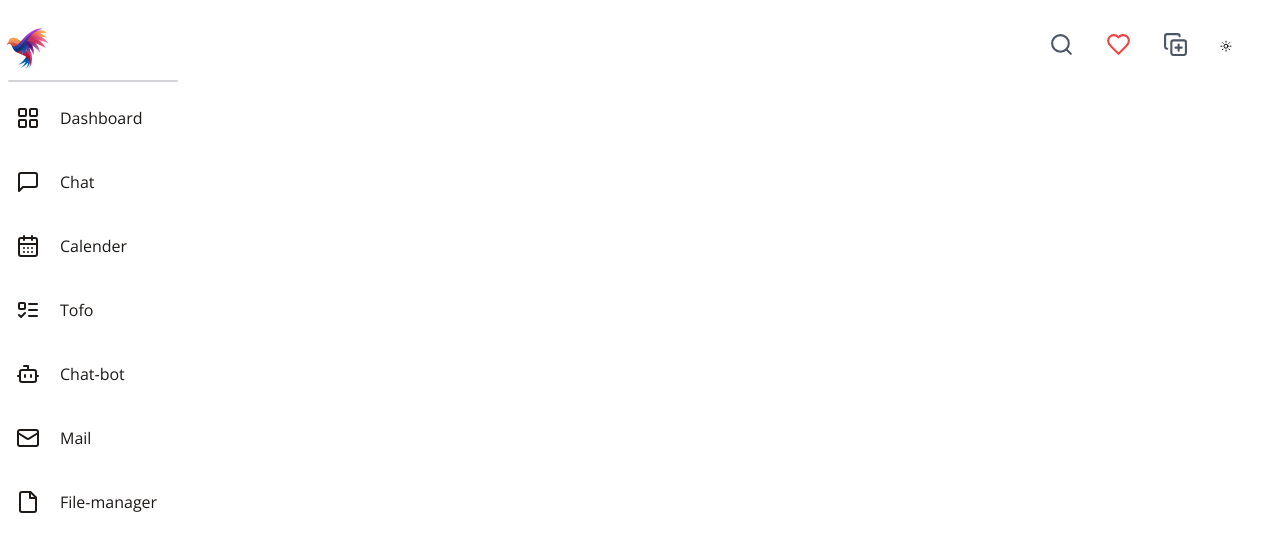
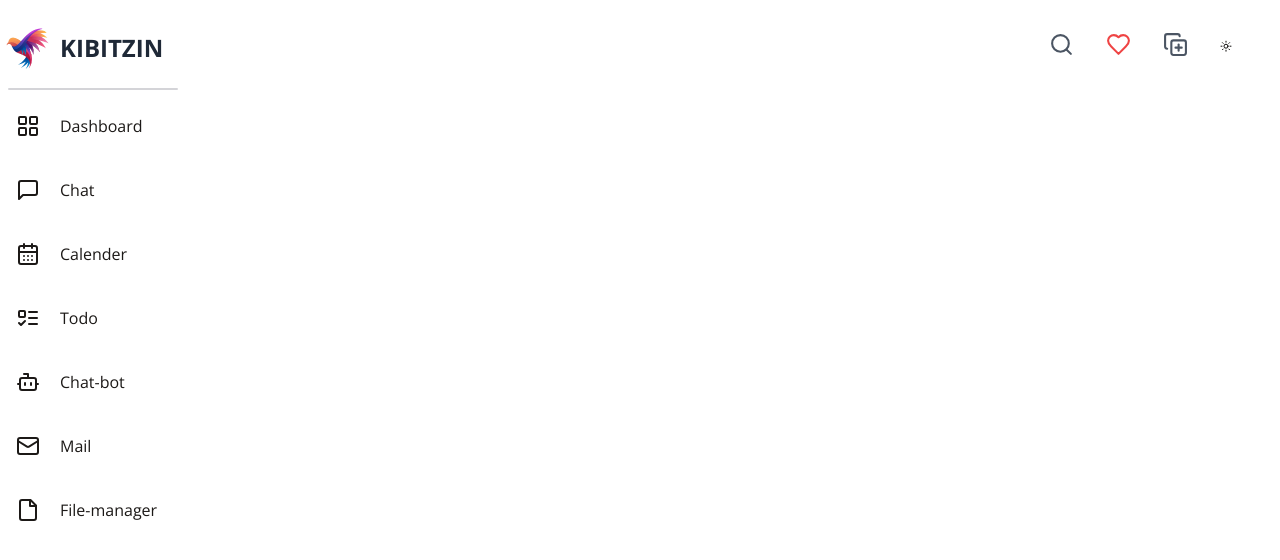
Before and after one commit to Prajwal-ak-0/dashboard, a Next.js app: page / in a window 1280 px wide. Shown: the top 560 px of the page. Built offline with nearby package versions, Linux system fonts and the light colour scheme.

Commit message:
SideBar 1.4

```diff
--- a/components/SideBar.tsx
+++ b/components/SideBar.tsx
@@ -35,7 +35,7 @@ export const items = [
   },
   {
     id: "4",
-    name: "Tofo",
+    name: "Todo",
     url: "/todo",
     icon: ListTodo,
   },
@@ -70,6 +70,11 @@ const SideBarMenu = () => {
           height={24}
           className="w-12 ml-1 h-12 rounded-full transition-transform transform hover:scale-125 hover:shadow-lg cursor-pointer"
         />
+        <h1 className="text-2xl ml-2 mt-2 font-bold text-center text-gray-800 dark:text-white mb-4 hover:text-blue-500 transition-colors transform hover:scale-105 hover:shadow-lg hover:glow">
+  KIBITZIN
+</h1>
+
+
       </div>
 
       <Separator className="h-[2px] bg-zinc-300 dark:bg-zinc-700 rounded-md w-full relative mx-2 mt-2" />
--- a/components/SideBarMenu.tsx
+++ b/components/SideBarMenu.tsx
@@ -27,7 +27,7 @@ export const items = [
   },
   {
     id: '4',
-    name: 'Tofo',
+    name: 'Todo',
     url: '/todo',
     icon:ListTodo
   },
```
